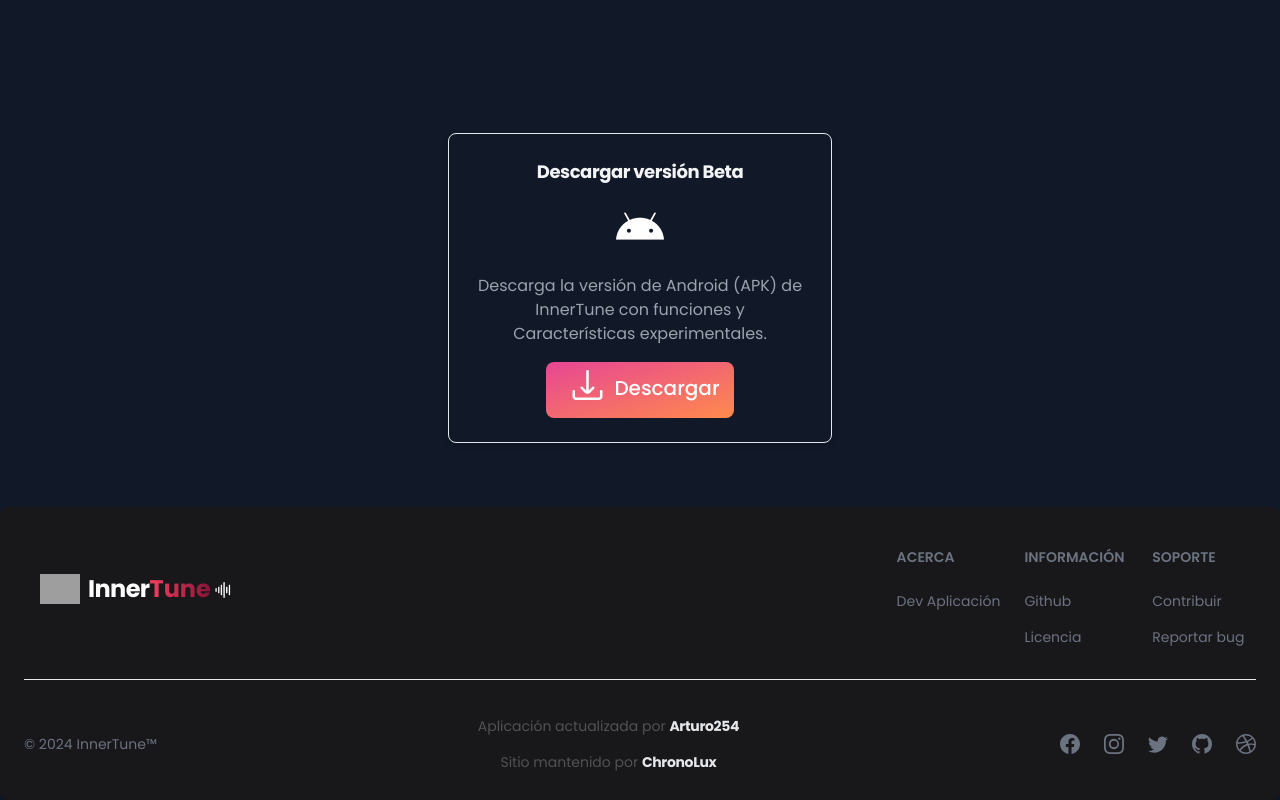
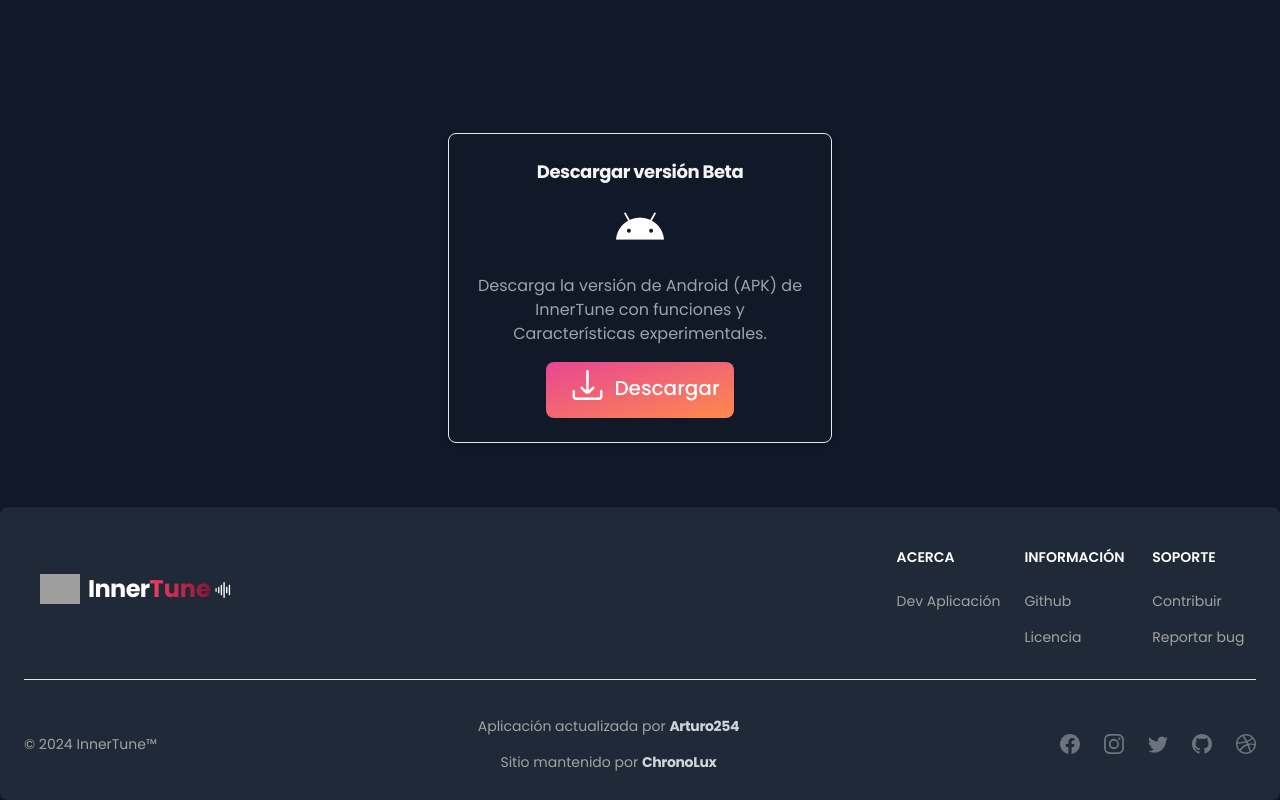
Before and after one commit to AkemiKami201/innerTune-Website, a React (Vite) app: page / in a window 1280 px wide. Shown: the part 5119-5919 px from the top of the page. Built offline with nearby package versions, Linux system fonts and the light colour scheme; grey boxes are pictures that could not be loaded.

Commit message:
footer > new color, text white and added hover

```diff
--- a/src/components/FooterSection.jsx
+++ b/src/components/FooterSection.jsx
@@ -10,10 +10,11 @@
 import { BsDribbble, BsFacebook, BsGithub, BsInstagram, BsTwitter } from "react-icons/bs";
 
 import logo from "../assets/waveform-path.svg";
+const year = new Date().getFullYear(); // get the current year
 
 const FooterSection = () => {
     return (
-	        <Footer className="bg-zinc-900" container>
+	        <Footer className="bg-gray-800" container>
 		      <div className="w-full">
 		        <div className="grid w-full justify-between sm:flex sm:justify-between md:flex md:grid-cols-1">
 		          	<div className="flex items-center flex-shrink-0 m-4 font-bold">
@@ -24,33 +25,33 @@
 					</div>
 		          <div className="grid grid-cols-2 gap-8 sm:mt-4 sm:grid-cols-3 sm:gap-6">
 		            <div>
-		              <FooterTitle title="Acerca" />
+		              <FooterTitle className="text-white" title="Acerca" />
 		              <FooterLinkGroup col>
-		                <FooterLink href="https://github.com/Arturo254">Dev Aplicaci&oacute;n</FooterLink>
+		                <FooterLink className="text-neutral-400 hover:text-gray-200" href="https://github.com/Arturo254">Dev Aplicaci&oacute;n</FooterLink>
 		              </FooterLinkGroup>
 		            </div>
 		            <div>
-		              <FooterTitle title="Informaci&oacute;n" />
+		              <FooterTitle className="text-white" title="Informaci&oacute;n" />
 		              <FooterLinkGroup col>
-		                <FooterLink href="https://github.com/Arturo254/InnerTune">Github</FooterLink>
-		                <FooterLink href="https://raw.githubusercontent.com/Arturo254/InnerTune/master/LICENSE">Licencia</FooterLink>
+		                <FooterLink className="text-neutral-400 hover:text-gray-200" href="https://github.com/Arturo254/InnerTune">Github</FooterLink>
+		                <FooterLink className="text-neutral-400 hover:text-gray-200" href="https://raw.githubusercontent.com/Arturo254/InnerTune/master/LICENSE">Licencia</FooterLink>
 		              </FooterLinkGroup>
 		            </div>
 		            <div>
-		              <FooterTitle title="Soporte" />
+		              <FooterTitle className="text-white" title="Soporte" />
 		              <FooterLinkGroup col>
-		                <FooterLink href="https://github.com/Arturo254/InnerTune?tab=readme-ov-file#-c%C3%B3mo-reconstruir-la-aplicaci%C3%B3n">Contribuir</FooterLink>
-		                <FooterLink href="https://github.com/Arturo254/InnerTune/issues">Reportar bug</FooterLink>
+		                <FooterLink className="text-neutral-400 hover:text-gray-200" href="https://github.com/Arturo254/InnerTune?tab=readme-ov-file#-c%C3%B3mo-reconstruir-la-aplicaci%C3%B3n">Contribuir</FooterLink>
+		                <FooterLink className="text-neutral-400 hover:text-gray-200" href="https://github.com/Arturo254/InnerTune/issues">Reportar bug</FooterLink>
 		              </FooterLinkGroup>
 		            </div>
 		          </div>
 		        </div>
 		        <FooterDivider />
 		        <div className="w-full sm:flex sm:items-center sm:justify-between">
-		          <FooterCopyright href="https://github.com/Arturo254/InnerTune" by="InnerTune™" year={2024} />
+		          <FooterCopyright className="text-neutral-400 hover:text-gray-200" href="https://github.com/Arturo254/InnerTune" by="InnerTune™" year={year} />
 		          <FooterLinkGroup col className="p-1 items-center justify-between">
-		                <span className="text-1xl text-neutral-600">Aplicaci&oacute;n actualizada por <a className="font-bold tracking-tight text-gray-200 dark:text-gray" href="https:	//github.com/Arturo254">Arturo254</a></span>
-		                <span className="text-1xl text-neutral-600">Sitio mantenido por <a className="font-bold tracking-tight text-gray-200 dark:text-gray" href="https://github.com/ChronoLux616">ChronoLux</a></span>
+		                <span className="text-1xl text-neutral-400">Aplicaci&oacute;n actualizada por <a className="font-bold tracking-tight text-gray-300 hover:text-yellow-200" href="https:	//github.com/Arturo254">Arturo254</a></span>
+		                <span className="text-1xl text-neutral-400">Sitio mantenido por <a className="font-bold tracking-tight text-gray-300 hover:text-yellow-200" href="https://github.com/ChronoLux616">ChronoLux</a></span>
 		              </FooterLinkGroup>
 		          <div className="mt-4 flex space-x-6 sm:mt-0 sm:justify-center items-center justify-between">
 		            <FooterIcon href="#" icon={BsFacebook} />
```
